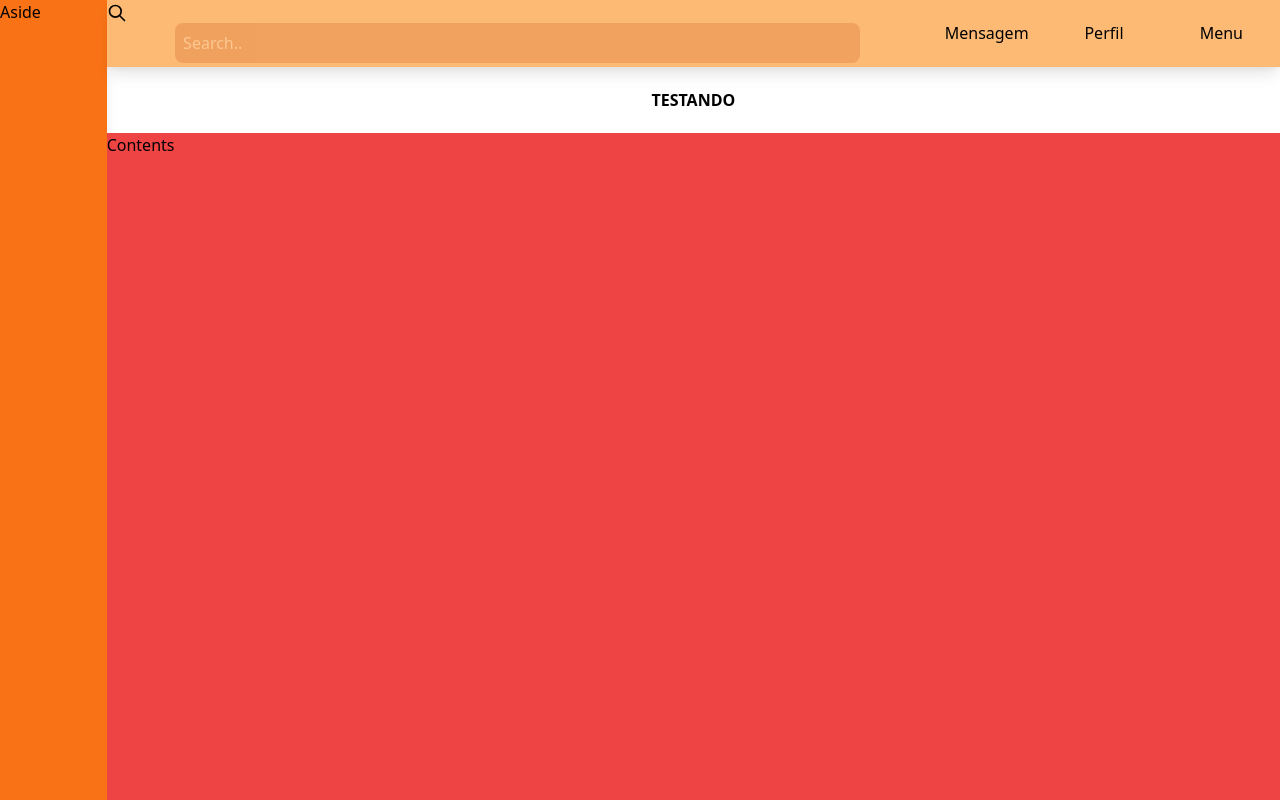
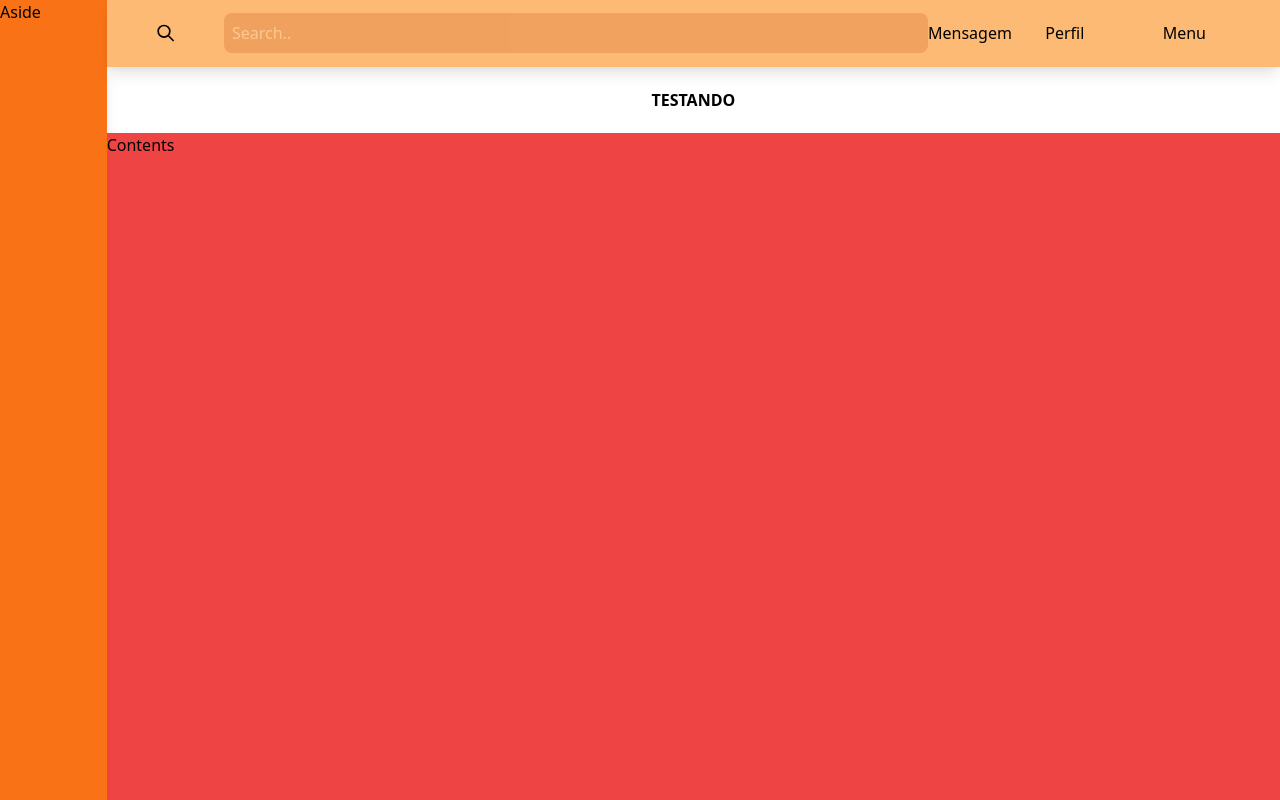
Before and after one commit to nando09/dashboard, a Vue app: page / in a window 1280 px wide. Built offline with nearby package versions, Linux system fonts and the light colour scheme.

Commit message:
Fix layout

```diff
--- a/src/layouts/navs/Top.vue
+++ b/src/layouts/navs/Top.vue
@@ -1,11 +1,13 @@
 <template>
-  <div class="w-full bg-orange-300 grid grid-cols-10 text-center">
-    <div class="col-span-7 relative text-center">
-      <svg xmlns="http://www.w3.org/2000/svg" class="h-5 w-5" fill="none" viewBox="0 0 24 24" stroke="currentColor">
+  <div class="w-full bg-orange-300 grid grid-cols-10">
+    <div class="col-span-1 justify-items-end">
+        <svg xmlns="http://www.w3.org/2000/svg" class="w-full h-5 w-5 right-0" fill="none" viewBox="0 0 24 24" stroke="currentColor">
         <path stroke-linecap="round" stroke-linejoin="round" stroke-width="2" d="M21 21l-6-6m2-5a7 7 0 11-14 0 7 7 0 0114 0z" />
-      </svg>
+        </svg>
+    </div>
+    <div class="col-span-6">
       <input
-        class="w-10/12 text-white bg-orange-700 placeholder-white p-2 rounded-lg opacity-20 focus:opacity-40 outline-none focus:outline-none pr-10"
+        class="w-full text-white bg-orange-700 placeholder-white p-2 rounded-lg opacity-20 focus:opacity-40 outline-none focus:outline-none pr-10"
         type="text"
         placeholder="Search.."
       />
```
